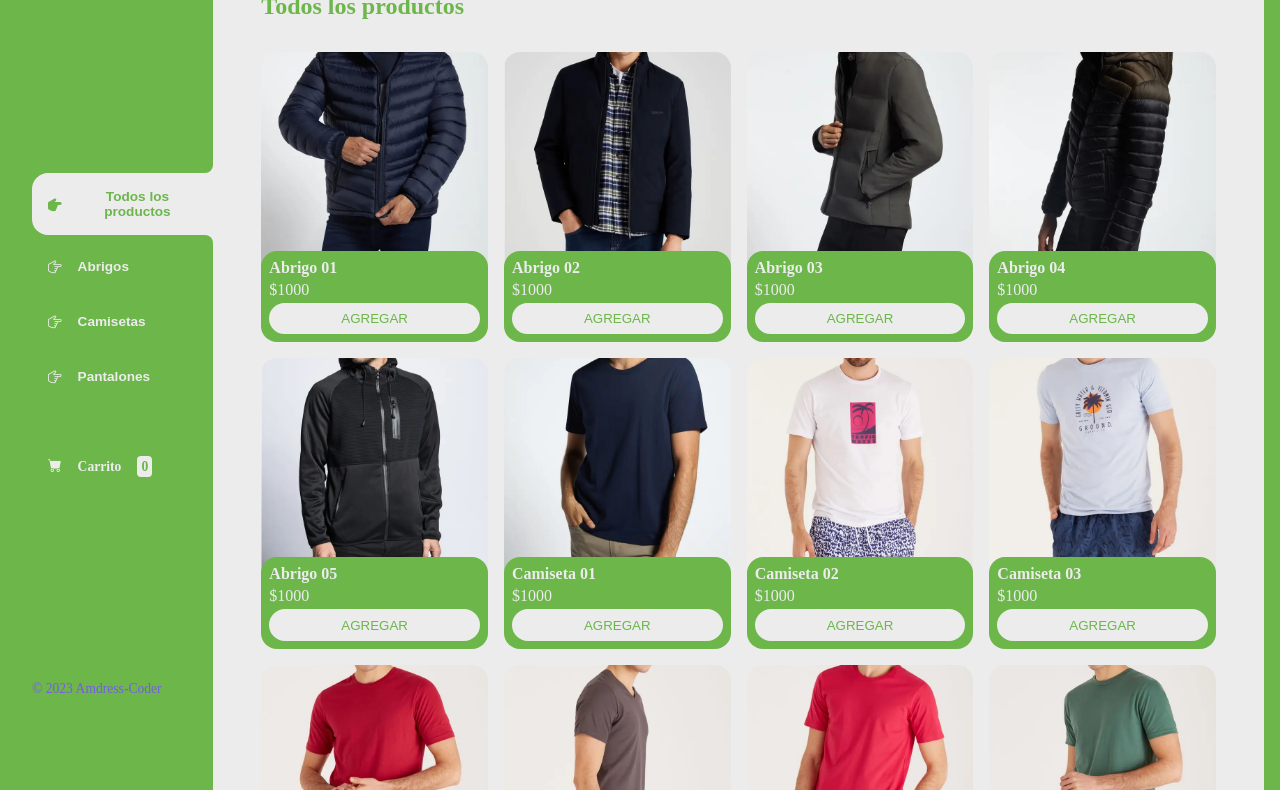
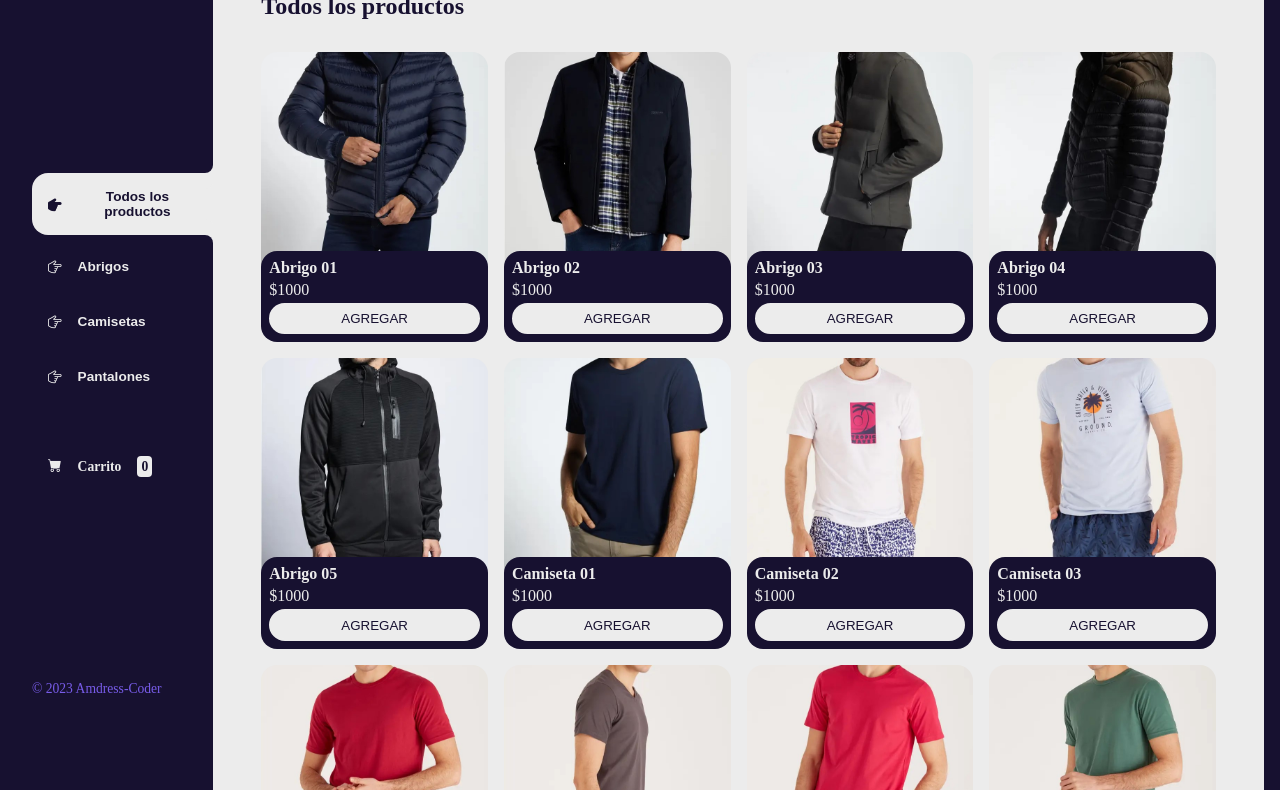
Before and after one commit to 051516-code/car-shop-BasicwithBack, a plain HTML site: page index.html in a window 1280 px wide. Shown: the part 71-861 px from the top of the page. Drawn offline with nearby package versions, Linux system fonts and the light colour scheme.

Commit message:
cambiando el color de fondo

```diff
--- a/css/styles.css
+++ b/css/styles.css
@@ -3,11 +3,12 @@
 
 /* variables globales  */
 :root {
-    --clr-main: #6cb64a;
+    --clr-main: #171130 ;
     --clr-main-light: #785ce9;
     --clr-white: #ececec;
     --clr-gray: #e2e2e2;
     --clr-red: #961818;
+    --crl-trans:#9e9797de;
 }
 
 /* #171130 */
@@ -164,6 +165,9 @@ main {
 .titulo-principal {
     color: var(--clr-main);
     margin-bottom: 2rem;
+    position: sticky;
+    top: 0;
+
 }
 
 .contenedor-productos {
```
